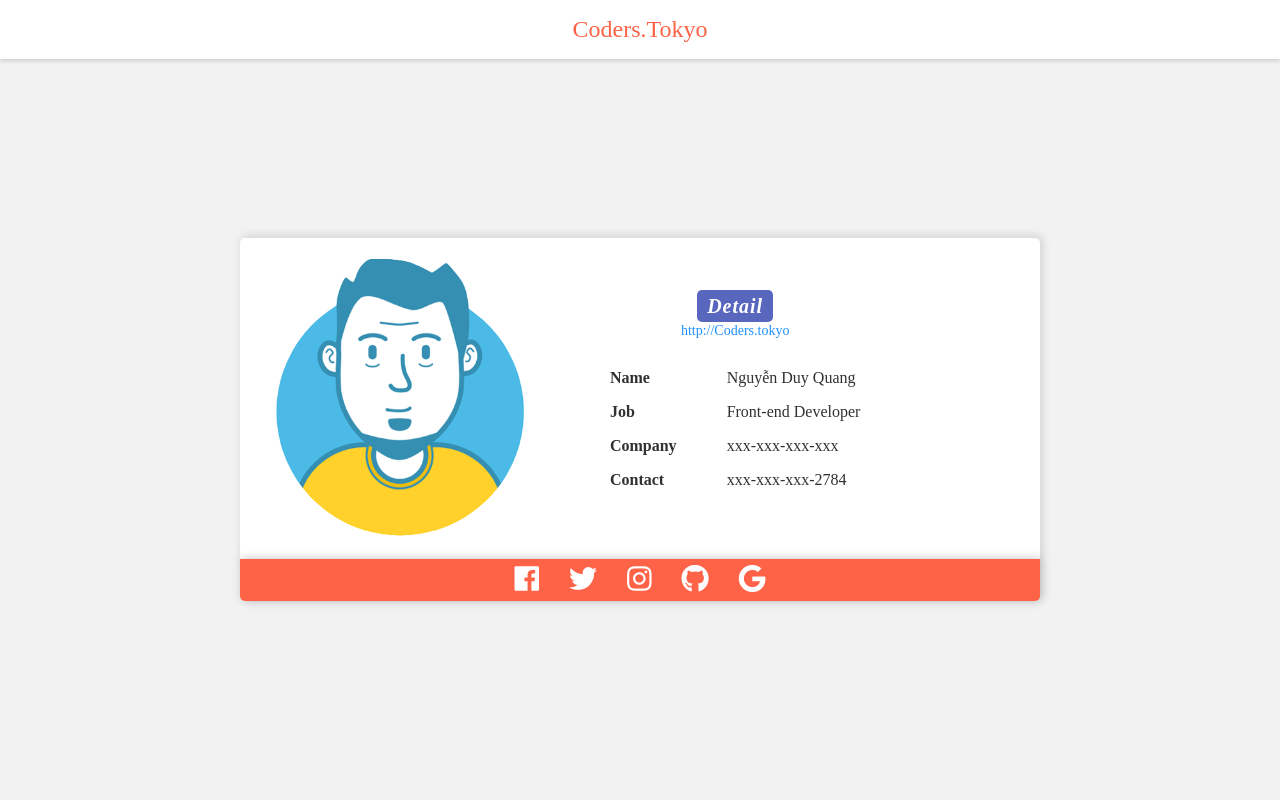
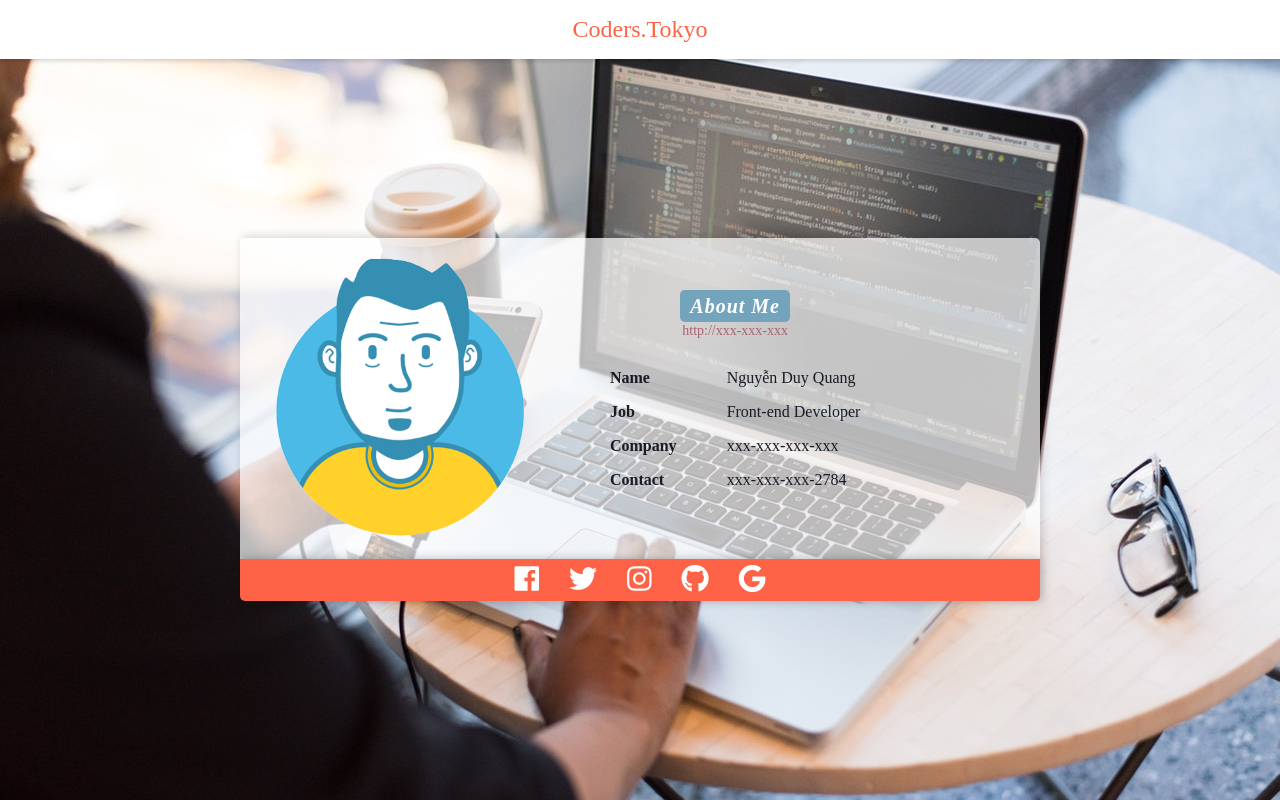
Before and after one commit to Thelostboy/AboutMe, a plain HTML site: page index.html in a window 1280 px wide. Drawn offline with Linux system fonts and the light colour scheme.

Commit message:
Add background

```diff
--- a/index.html
+++ b/index.html
@@ -16,8 +16,8 @@
         </div>
         <div class="content-right">
             <div class="title">
-                <span>Detail </span>
-                <p>http://Coders.tokyo</p>
+                <span>About Me</span>
+                <p>http://xxx-xxx-xxx</p>
             </div>
             <div class="detail">
                 <div class="label">
--- a/style.css
+++ b/style.css
@@ -1,9 +1,12 @@
 body{
     background-color: #f2f2f2;
+    background-image: url(image/pexels-photo-1181244.jpeg);
+    background-size: cover;
+    background-position: center;
     font-family: "Roboto" sans-serif;
     margin: 0;
     padding: 0;
-    color: #313131;
+    color: #1a1b25;
     display:flex;
     justify-content: center;
     align-items: center;
@@ -27,7 +30,7 @@ img{
 }
 .container{
     position: relative;
-    background-color: #fff;
+    background-color: rgba(255, 255, 255, 0.7 );
     display: flex;
     justify-content: flex-start;
     align-items: center;
@@ -51,7 +54,7 @@ display:flex;
     cursor: default;
 }
 .title span{
-    background-color: rgb(88, 103, 189);
+    background-color: #74a4bc;
     color: white;
     font-size: 20px;
     font-weight: 600;
@@ -63,7 +66,7 @@ display:flex;
 .title p{
     margin-top: 5px;
     font-size: 14px;
-    color: dodgerblue;
+    color: #aa6373;
 }
 .label{
     margin-right: 50px;
@@ -92,4 +95,5 @@ display:flex;
 }
 .bottom-content a:hover{
     transform: scale(1.2);
+    color:  rgb(88, 103, 189);
 }
```
Also changed, not shown: image/pexels-photo-1181244.jpeg (added).
